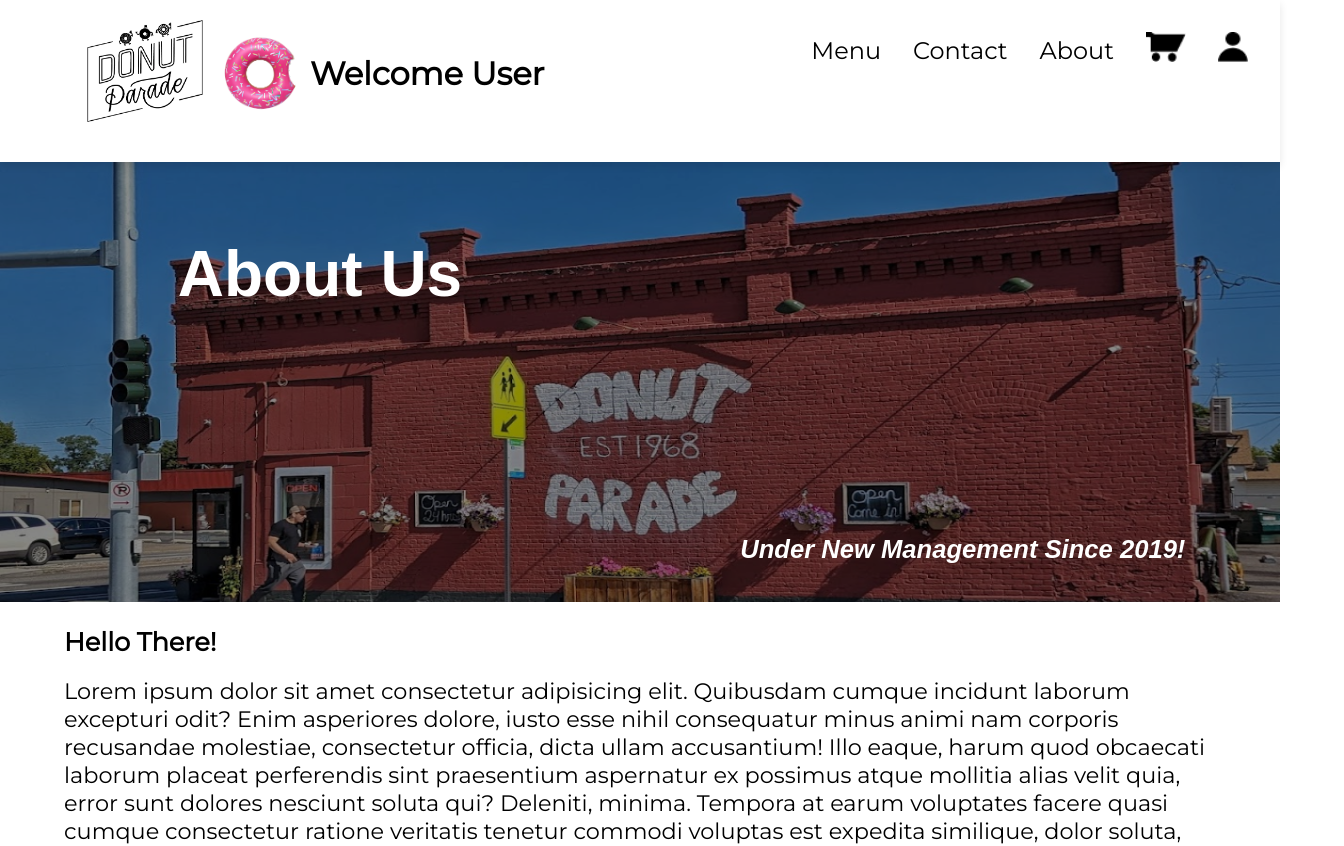
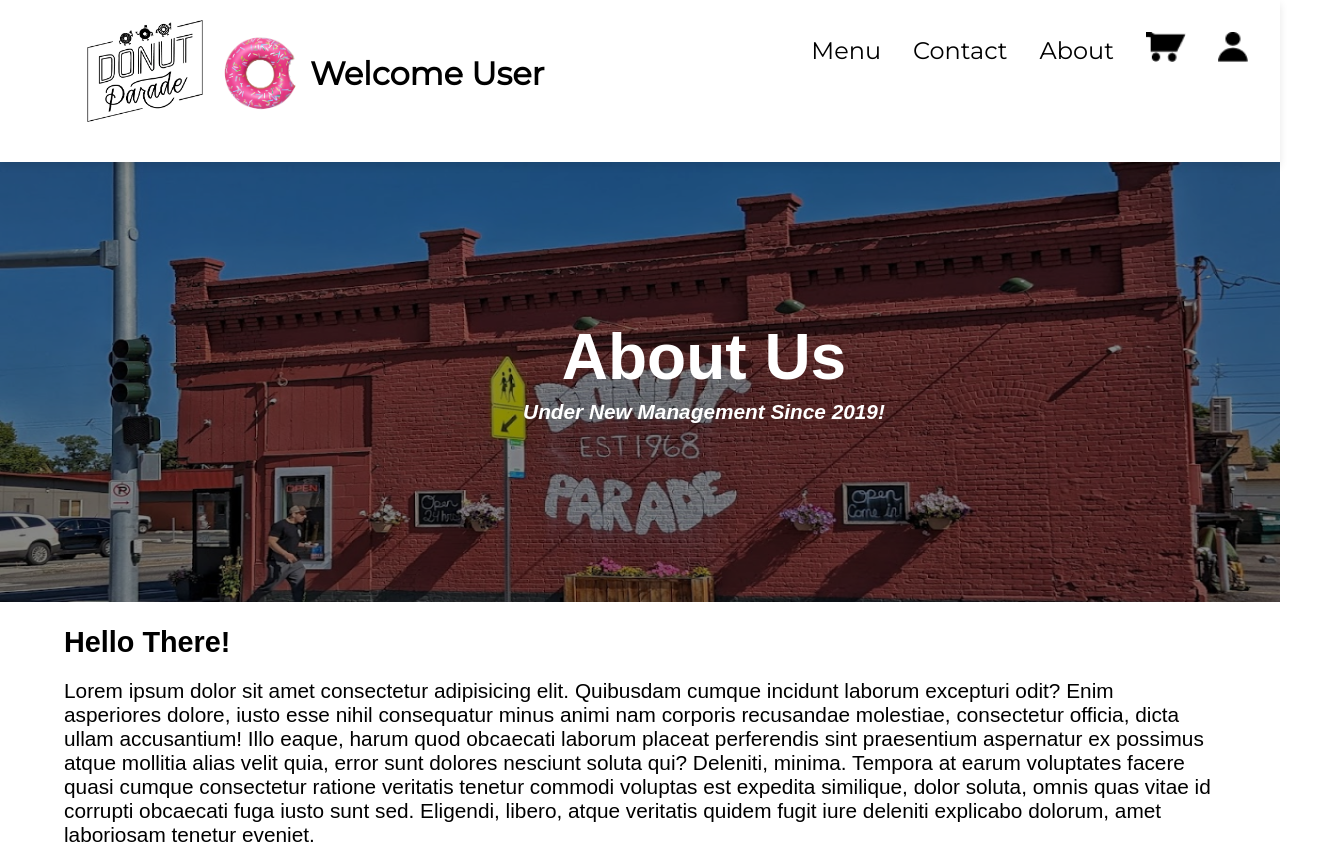
Before and after one commit to CSCD488-Winter2024/project-description-user-stories-and-glossary-project-unknown, a React (Vite) app in the folder DonutParade/: page /about in a window 1280 px wide. Shown: the top 846 px of the page, 1344 px wide, since content can reach past the window. Built offline with nearby package versions, Linux system fonts and the light colour scheme; no server answers; the database is empty; a web font is replaced by a local one.

Commit message:
home/about mobile optimization

```diff
--- a/DonutParade/src/styles/About.css
+++ b/DonutParade/src/styles/About.css
@@ -2,17 +2,10 @@
 @import url("https://fonts.googleapis.com/css2?family=Montserrat&display=swap");
 @import url("https://api.fontshare.com/v2/css?f[]=plein@300,301,400,401,500,501,700,701,900,901,1,2&display=swap");
 
-/* Main Styles */
-.About {
-  display: flex;
-  flex-direction: column;
-  min-height: 100vh;
-}
 
 #About-content {
   position: relative;
   flex-grow: 1;
-  padding-bottom: 100px;
 }
 
 #About-content h2,
@@ -24,23 +17,23 @@
 
 #About-content h2 {
   position: absolute;
-  top: 5%;
-  left: 20%;
-  transform: translateX(-50%);
+  top: 20%;
+  left: 50%;
+  transform: translate(-50%, -50%);
   z-index: 1;
   color: white;
-  font-size: 7em;
+  font-size: 8em;
   font-family: 'Plein', sans-serif;
 }
 
 #About-content h3 {
   position: absolute;
-  bottom: 45%;
-  right: -10%;
+  top: 28%;
+  left: 50%;
   transform: translateX(-50%);
   z-index: 1;
   color: white;
-  font-size: 2.5em;
+  font-size: 2em;
   font-family: 'Bevellier', sans-serif;
   font-style: italic;
 }
@@ -54,101 +47,65 @@
 #About-content h1,
 #About-content p {
   margin: 20px 5%;
-  font-family: 'Montserrat', sans-serif;
+  font-family: 'Plein', sans-serif;
 }
 
 /* Media Queries */
-@media screen and (max-width: 1700px) {
+@media screen and (min-width: 360px) {
   #About-content img {
-    height: 68vh;
+    height: 25vh;
   }
   #About-content h2 {
-    font-size: 6em;
+    font-size: 1.8em;
+    top: 10%;
   }
   #About-content h3 {
-    font-size: 2em;
-    top: 38%;
-    right: -10%;
+    font-size: 0.8em;
+    top: 13%;
+    width: 100%;
+    text-align: center;
+    overflow: visible;
+    white-space: normal;
   }
   #About-content h1 {
-    font-size: 2em;
+    font-size: 1em;
   }
   #About-content p {
-    font-size: 1.8em;
+    font-size: 0.8em;
   }
 }
 
-@media screen and (max-width: 1440px) {
+@media screen and (min-width: 400px) {
   #About-content img {
-    height: 65vh;
+    height: 25vh;
   }
   #About-content h2 {
-    font-size: 5em;
+    font-size: 1.6em;
+    top: 12%;
   }
   #About-content h3 {
-    font-size: 1.8em;
-    top: 35%;
-    right: -10%;
+    font-size: 0.7em;
+    top: 16%;
   }
   #About-content h1 {
-    font-size: 1.8em;
+    font-size: 0.9em;
   }
   #About-content p {
-    font-size: 1.6em;
+    font-size: 0.7em;
   }
 }
 
-@media screen and (max-width: 1280px) {
+@media screen and (min-width: 500px) {
   #About-content img {
-    height: 55vh;
-  }
-  #About-content h2 {
-    font-size: 4em;
-  }
-  #About-content h3 {
-    font-size: 1.6em;
-    top: 32%;
-    right: -15%;
-  }
-  #About-content h1 {
-    font-size: 1.6em;
-  }
-  #About-content p {
-    font-size: 1.4em;
-  }
-}
-
-@media screen and (max-width: 1024px) {
-  #About-content img {
-    height: 45vh;
-  }
-  #About-content h2 {
-    font-size: 3em;
-  }
-  #About-content h3 {
-    font-size: 1.6em;
-    top: 28%;
-    right: -20%;
-  }
-  #About-content h1 {
-    font-size: 1.4em;
-  }
-  #About-content p {
-    font-size: 1.2em;
-  }
-}
-
-@media screen and (max-width: 768px) {
-  #About-content img {
-    height: 35vh;
+    height: 25vh;
   }
   #About-content h2 {
     font-size: 2em;
+    top: 12%;
   }
   #About-content h3 {
-    font-size: 1.2em;
-    top: 22%;
-    right: -20%;
+    font-size: 1em;
+    top: 15%;
   }
   #About-content h1 {
     font-size: 1.2em;
@@ -158,22 +115,100 @@
   }
 }
 
-@media screen and (max-width: 500px) {
+@media screen and (min-width: 600px) {
   #About-content img {
     height: 25vh;
   }
   #About-content h2 {
-    font-size: 1.5em;
+    font-size: 2em;
+    top: 12%;
   }
   #About-content h3 {
     font-size: 1em;
-    top: 22%;
-    right: -20%;
+    top: 15%;
   }
   #About-content h1 {
+    font-size: 1.2em;
+  }
+  #About-content p {
     font-size: 1em;
   }
+}
+
+@media screen and (min-width: 768px) {
+  #About-content img {
+    height: 35vh;
+  }
+  #About-content h2 {
+    font-size: 2em;
+    top: 20%;
+  }
+  #About-content h3 {
+    font-size: 1em;
+    top: 24%;
+  }
+  #About-content h1 {
+    font-size: 1.2em;
+  }
   #About-content p {
-    font-size: 0.8em;
+    font-size: 1em;
   }
 }
+
+@media screen and (min-width: 1024px) {
+  #About-content img {
+    height: 45vh;
+  }
+  #About-content h2 {
+    font-size: 3em;
+  }
+  #About-content h3 {
+    font-size: 1em;
+    top: 25%;
+  }
+  #About-content h1 {
+    font-size: 1.4em;
+  }
+  #About-content p {
+    font-size: 1em;
+  }
+}
+
+@media screen and (min-width: 1280px) {
+  #About-content img {
+    height: 55vh;
+  }
+  #About-content h2 {
+    font-size: 4em;
+  }
+  #About-content h3 {
+    font-size: 1.3em;
+    top: 25%;
+  }
+  #About-content h1 {
+    font-size: 1.8em;
+  }
+  #About-content p {
+    font-size: 1.3em;
+  }
+}
+
+@media screen and (min-width: 1440px) {
+  #About-content img {
+    height: 65vh;
+  }
+  #About-content h2 {
+    font-size: 5em;
+    top: 20%;
+  }
+  #About-content h3 {
+    font-size: 1.5em;
+    top: 27%;
+  }
+  #About-content h1 {
+    font-size: 2em;
+  }
+  #About-content p {
+    font-size: 1.5em;
+  }
+}
--- a/DonutParade/src/styles/Home.css
+++ b/DonutParade/src/styles/Home.css
@@ -53,7 +53,7 @@ html, body {
     background-color: #F8F8FF;
 }
 
-/* Apply different font sizes based on screen width */
+/* Media Queries */
 @media screen and (min-width: 360px) {
     #Home-content h1 {
         font-size: 1.6em;
```
